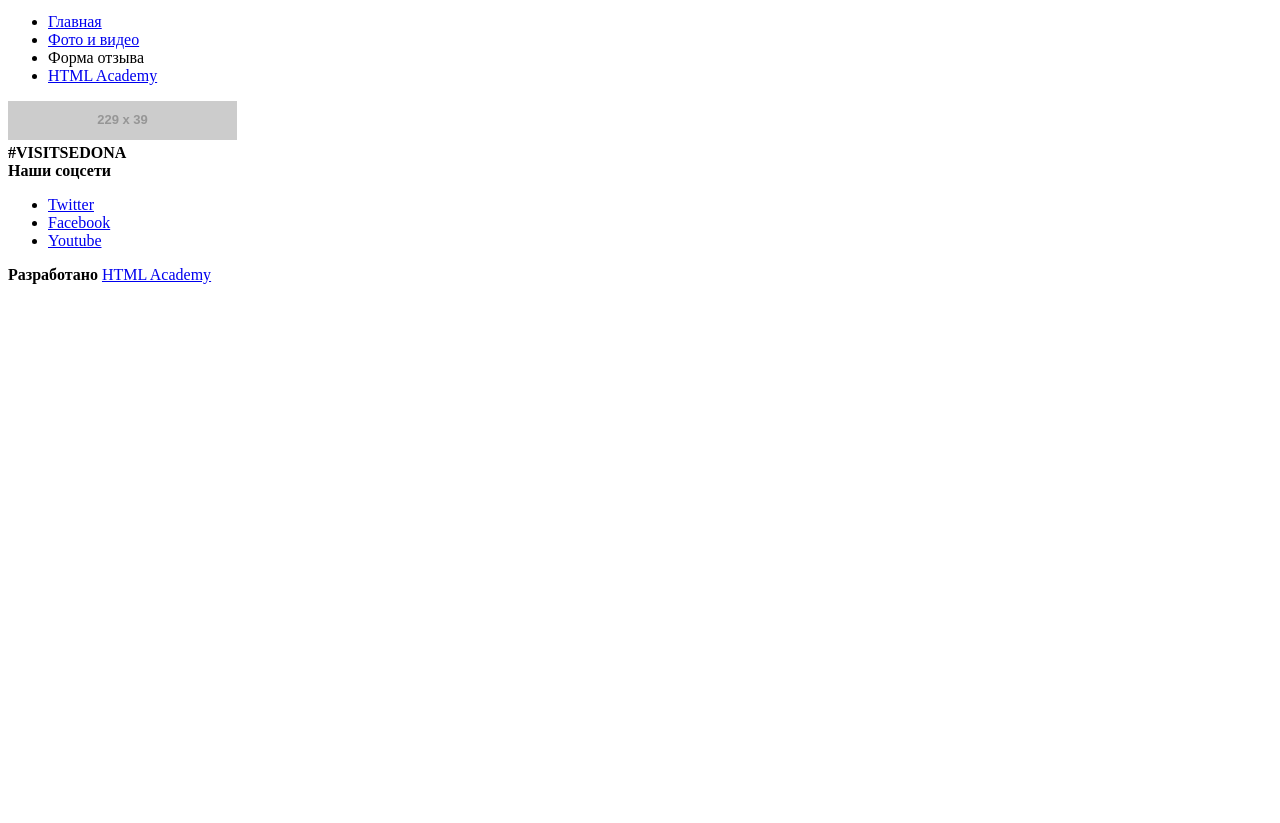
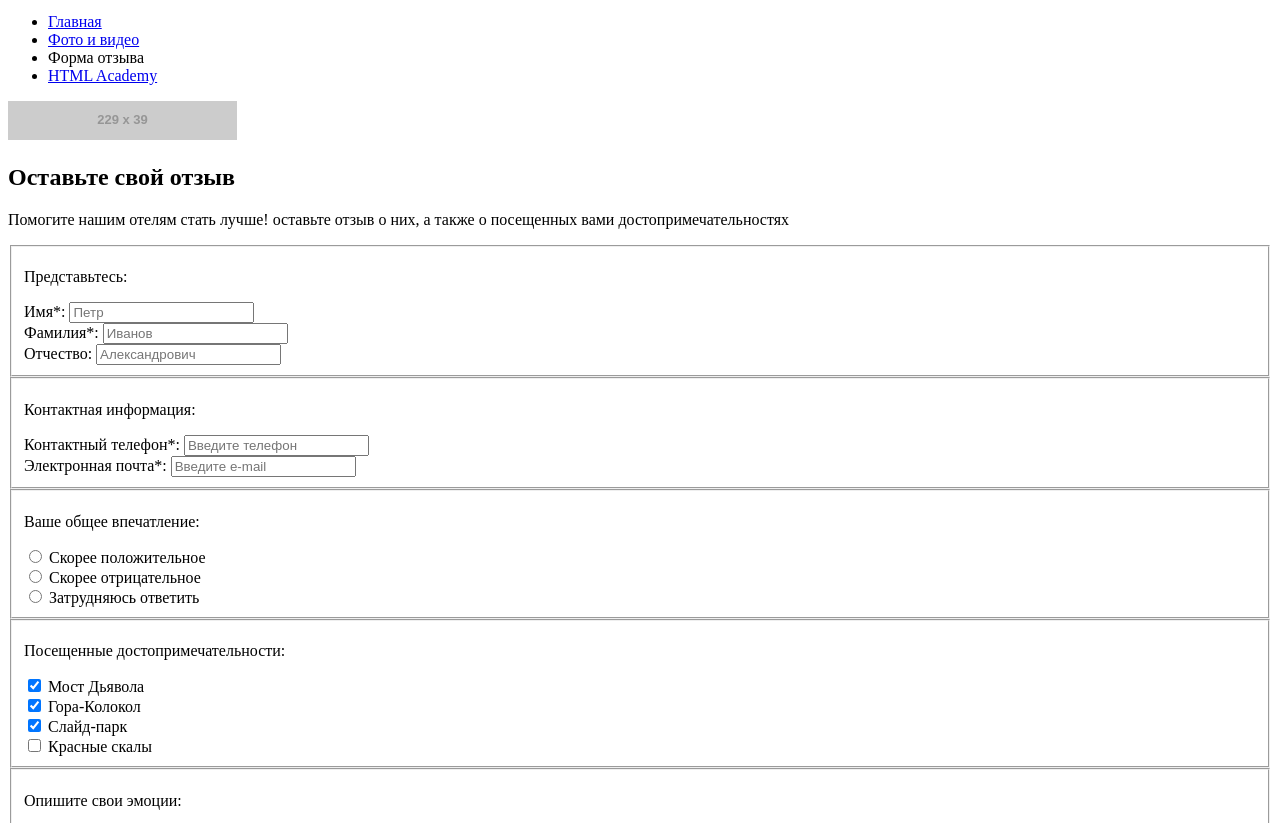
Before and after one commit to kva1ery/237081-sedona-16, a website: page source/form.html in a window 1280 px wide. Shown: the part 119-942 px from the top of the page. Before the commit the page ends 800 px from the top, so only its background shows below. Drawn offline with Linux system fonts and the light colour scheme; placeholder pictures from the web are drawn by us.

Commit message:
Добавляет форму отзывов

```diff
--- a/source/form.html
+++ b/source/form.html
@@ -35,6 +35,88 @@
     <img class="first-screen__image" src="http://placehold.it/229x39" width="229" height="39" alt="Sedona">
   </div>
 
+  <section class="comments">
+    <h1 class="comments__title main-title">Оставьте свой отзыв</h1>
+    <p class="comments_text">Помогите нашим отелям стать лучше! оставьте отзыв о них, а также о посещенных вами достопримечательностях</p>
+
+    <form class="comment-form form" action="https://echo.htmlacademy.ru">
+      <fieldset class="form__section">
+        <p class="form__title">Представьтесь:</p>
+
+        <div class="form__row">
+          <label class="form__label" for="name">Имя*:</label>
+          <input class="form__input" id="name" type="text" placeholder="Петр" required>
+        </div>
+
+        <div class="form__row">
+          <label class="form__label" for="surname">Фамилия*:</label>
+          <input class="form__input" id="surname" type="text" placeholder="Иванов" required>
+        </div>
+
+        <div class="form__row">
+          <label class="form__label" for="patronymic">Отчество:</label>
+          <input class="form__input" id="patronymic" type="text" placeholder="Александрович">
+        </div>
+      </fieldset>
+
+      <fieldset class="form__section">
+        <p class="form__title">Контактная информация:</p>
+
+        <div class="form__row">
+          <label class="form__label" for="phone">Контактный телефон*:</label>
+          <input class="form__input form__input--phone" id="phone" type="text" placeholder="Введите телефон" required>
+        </div>
+
+        <div class="form__row">
+          <label class="form__label" for="email">Электронная почта*:</label>
+          <input class="form__input form__input--email" id="email" type="text" placeholder="Введите e-mail" required>
+        </div>
+      </fieldset>
+
+      <fieldset class="form__section">
+        <p class="form__title">Ваше общее впечатление:</p>
+
+        <div class="form__row">
+          <label class="form__label"><input class="form__radio" type="radio" name="impression"> Скорее положительное</label>
+        </div>
+
+        <div class="form__row">
+          <label class="form__label"> <input class="form__radio" type="radio" name="impression"> Скорее отрицательное</label>
+        </div>
+
+        <div class="form__row">
+          <label class="form__label"><input class="form__radio" type="radio" name="impression"> Затрудняюсь ответить</label>
+        </div>
+      </fieldset>
+
+      <fieldset class="form__section">
+        <p class="form__title">Посещенные достопримечательности:</p>
+
+        <div class="form__row">
+          <label class="form__label"><input class="form__checkbox" type="checkbox" checked> Мост Дьявола</label>
+        </div>
+
+        <div class="form__row">
+          <label class="form__label"> <input class="form__checkbox" type="checkbox" checked> Гора-Колокол</label>
+        </div>
+
+        <div class="form__row">
+          <label class="form__label"><input class="form__checkbox" type="checkbox" checked> Слайд-парк</label>
+        </div>
+
+        <div class="form__row">
+          <label class="form__label"><input class="form__checkbox" type="checkbox"> Красные скалы</label>
+        </div>
+      </fieldset>
+
+      <fieldset class="form__section">
+        <p class="form__title">Опишите свои эмоции:</p>
+        <textarea class="form__textarea" placeholder="Опишите подробно все свои восторги"></textarea>
+      </fieldset>
+
+      <button class="form__button button" type="submit">Отправить отзыв</button>
+    </form>
+  </section>
 </main>
 
 <footer class="page-footer">
```
